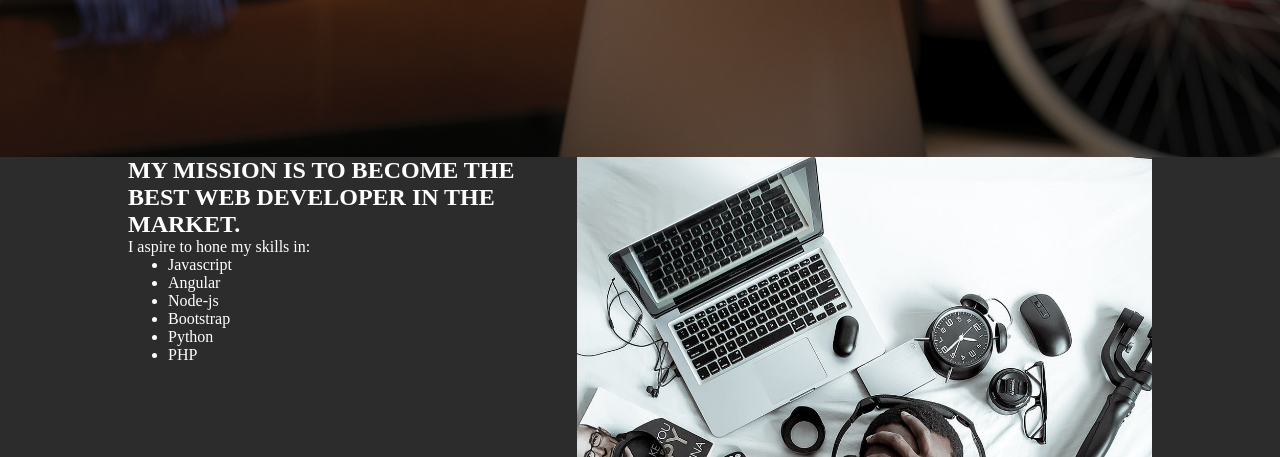
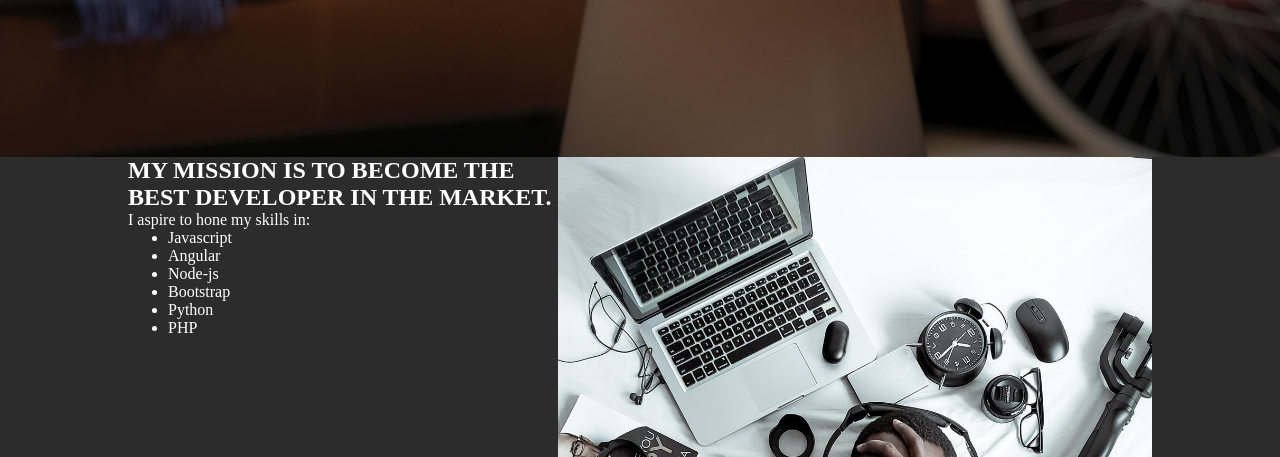
Before and after one commit to Samuel-Abusa/first-portfolio-site, a plain HTML site: page index.html in a window 1280 px wide. Shown: the part 643-1100 px from the top of the page. Drawn offline with Linux system fonts and the light colour scheme.

Commit message:
new more eddits on the markup and css

```diff
--- a/index.html
+++ b/index.html
@@ -39,7 +39,7 @@
     <div class="mis">
       <div class="mtxt">
         <h2>
-          MY MISSION IS TO BECOME THE BEST WEB DEVELOPER IN THE MARKET.
+          MY MISSION IS TO BECOME <span>THE BEST DEVELOPER</span> IN THE MARKET.
         </h2>
         <P>
           I aspire to hone my skills in:
```
